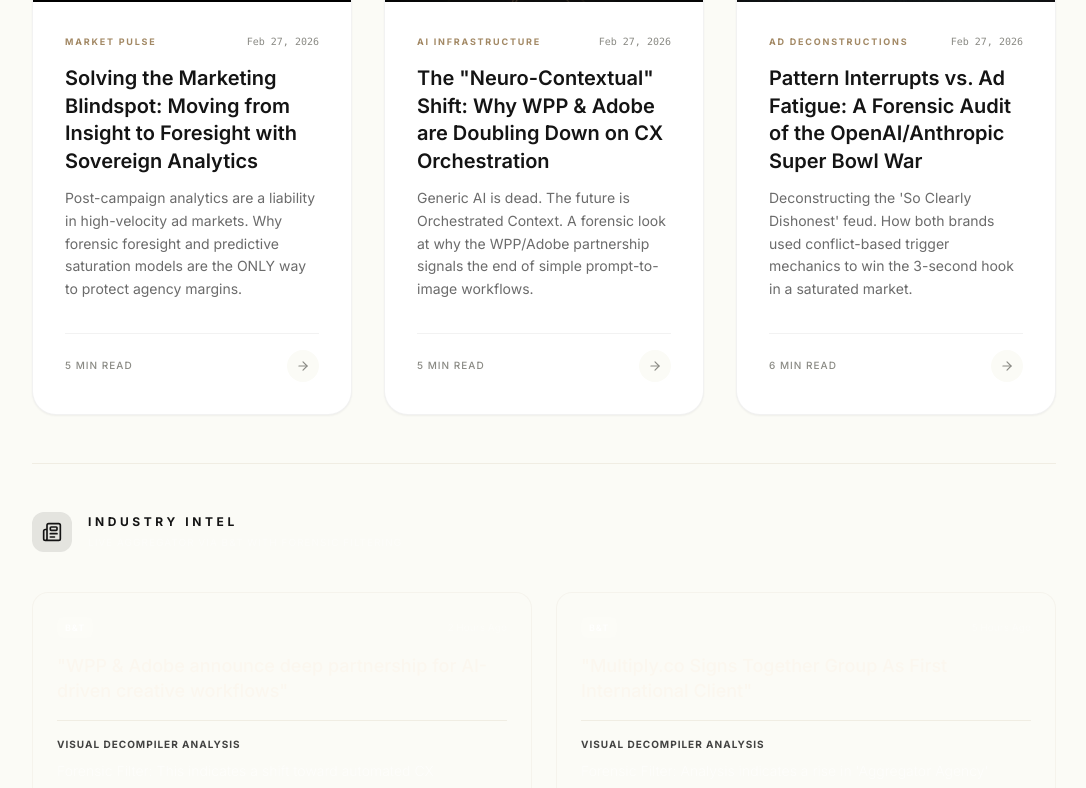
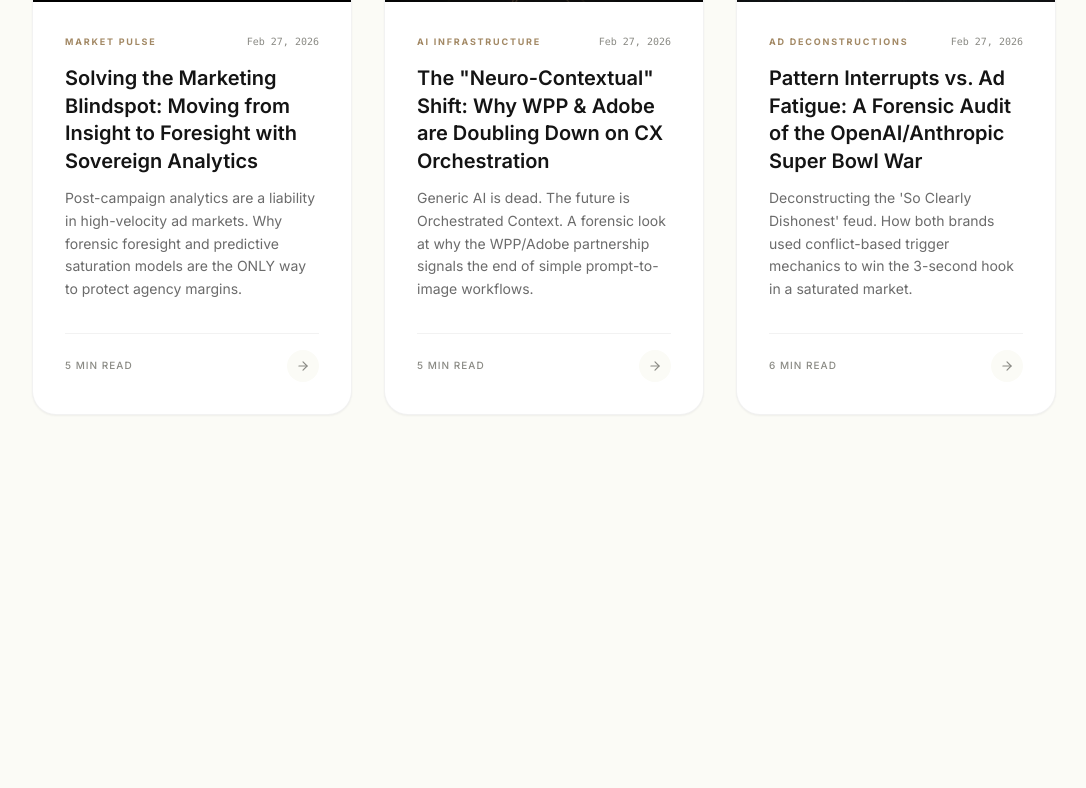
Before and after one commit to popvisly/visual-decompiler, a Next.js app: page /intelligence in a window 1280 px wide. Shown: the part 1343-2131 px from the top of the page, without its empty margins (96-1182 px from the left). After the commit the page ends 1886 px from the top, so only its background shows below. Built offline with nearby package versions, Linux system fonts and the light colour scheme; no server answers.

Commit message:
Intelligence: remove Industry Intel footer

```diff
--- a/src/app/intelligence/page.tsx
+++ b/src/app/intelligence/page.tsx
@@ -2,7 +2,6 @@ import Link from 'next/link';
 import { getAllPosts } from '@/lib/mdx';
 import { ArrowRight, Sparkles } from 'lucide-react';
 import { Metadata } from 'next';
-import NewsAggregatorFooter from '@/components/blog/NewsAggregatorFooter';
 import MarketingPageHeader from '@/components/marketing/MarketingPageHeader';
 
 export const metadata: Metadata = {
@@ -79,8 +78,6 @@ export default async function IntelligenceIndex() {
                         </Link>
                     ))}
                 </div>
-
-                <NewsAggregatorFooter />
             </div>
         </>
     );
```
